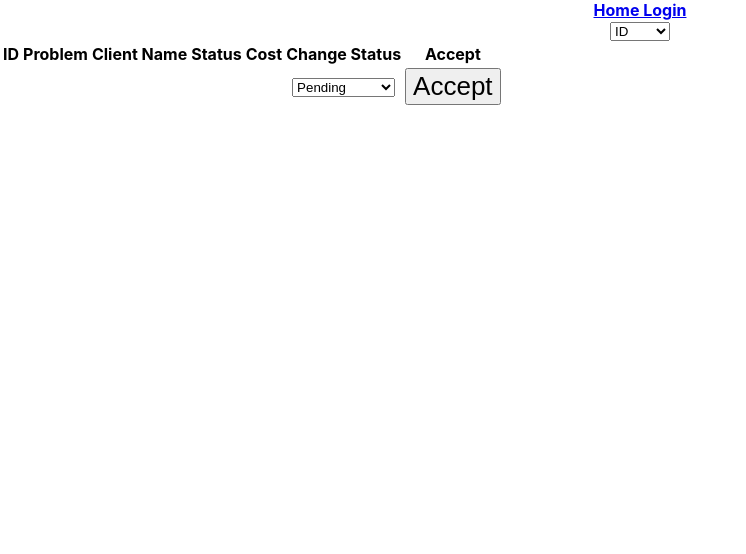
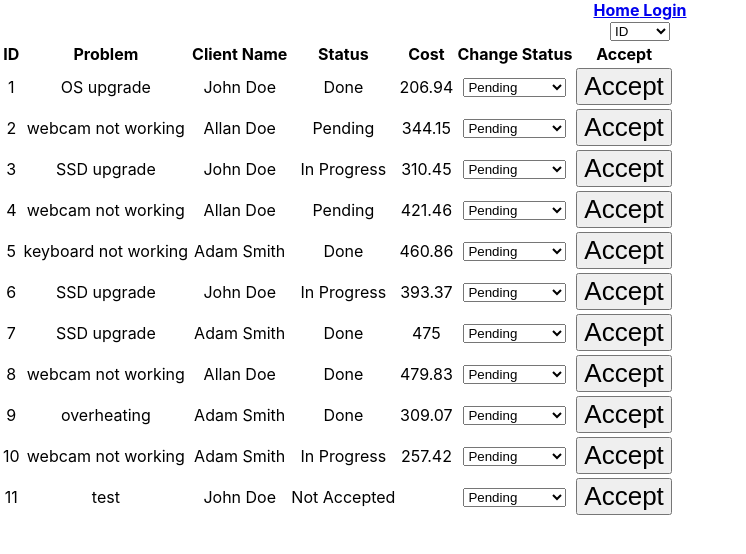
Before and after one commit to Ajay-Maury/Unit-5-C-4, a React (Vite) app: page /orders in a window 1280 px wide. Shown: the top 554 px of the page, without its empty margins (0-746 px from the left). Built offline with nearby package versions, Linux system fonts and the light colour scheme; data requests are answered from the project's data file.

Commit message:
Unit -5 c-4

```diff
--- a/src/components/Login.jsx
+++ b/src/components/Login.jsx
@@ -1,50 +1,45 @@
-import { useContext, useEffect, useState } from "react";
-// import { AuthContext, } from "../context/AuthContext";
+import { useContext, useState} from "react";
 import axios from "axios"
 import { useNavigate } from "react-router-dom";
+import {AuthContext} from "../context/AuthContext"
 export const Login = () => {
-// const {isAuth, toggleAuth}=useContext(AuthContext )
-  const [search, setSearch] = useState("");
+
+  const [name, setName] = useState("");
   const [password, setPassword] = useState("");
-  const [role, setRole] = useState("")
-
-  let Navigate = useNavigate();
-
-  // useEffect(() => {
-  //
-  // }, [getData(search, password)]);
-
+  const navigate=useNavigate();
+  const { handleAuth } = useContext(AuthContext);
   async function getData(username,pass) {
     axios
       .get(`http://localhost:8080/users/?username=${username}&&pass=${pass}`)
       .then(function (response) {
         let userdetails = response.data[0];
-        if (userdetails === undefined)
+        console.log(userdetails);
+        if (userdetails === undefined){
           alert("please check the credentails")
-        console.log(userdetails);
-        setRole(userdetails.role);
-        console.log(role)
-         if (role === "admin") {
-      Navigate(`/orders`);
-    } else if (role === "client") {
-      Navigate("/neworder");
-    }
-      })
+
+        }
+          else if(userdetails.role=="admin"){
+            handleAuth(true)
+
+          (navigate("/orders",{replace:true}))}
+          else{
+            handleAuth(true)
+          (navigate("/neworder",{replace:true}))}
+      }
+       )
       .catch(function (error) {
         // handle error
         console.log(error);
       })
       .then(function () {
         // always executed
-        // console.log(userdetails)
-        // console.log(role)
       });
   }
   return (
     <div>
       <input
         onChange={(e) => {
-          setSearch(e.target.value);
+          setName(e.target.value);
         }}
         className="username"
         type="text"
@@ -64,7 +59,7 @@ export const Login = () => {
       {/* get his role, if role is admin take him to /orders page otherwise take him to /neworder */}
       <button
         onClick={() => {
-          getData(search, password);
+          getData(name, password);
         }}
         className="submit"
       >
--- a/src/components/Nav.jsx
+++ b/src/components/Nav.jsx
@@ -4,8 +4,11 @@ import { Login } from "./Login"
 export const Nav = () => {
     return (
       <>
+        <Link to={"/"}>
+          <strong>Home</strong>
+        </Link>
         <Link to={"/login"}>
-          <strong>Home Login</strong>
+          <strong> Login</strong>
         </Link>
       </>
     );
--- a/src/components/Orders.jsx
+++ b/src/components/Orders.jsx
@@ -1,6 +1,23 @@
+import { useEffect, useState } from "react";
+
 export const Orders = () => {
   //  Get all data when admin logs in and populate it
   // store it in redux
+const [data,setData] = useState([])
+
+   useEffect(() => {
+    getdata();
+
+    return function cleanup() {};
+  }, []);
+
+  async function getdata() {
+    const data = await fetch(`http://localhost:8080/orders`).then((d) =>
+      d.json()
+    );
+    setData(data);
+    // console.log(data);
+  }
 
   return (
     <div>
@@ -25,12 +42,13 @@ export const Orders = () => {
             </tr>
           </thead>
           <tbody>
+           { data.map((e)=>(
             <tr className="orders-row">
-              <td className="id"></td>
-              <td className="problem"></td>
-              <td className="owner"></td>
-              <td className="status"></td>
-              <td className="cost"></td>
+              <td className="id">{e.id}</td>
+              <td className="problem">{e.problem}</td>
+              <td className="owner">{e.owner_name}</td>
+              <td className="status">{e.status}</td>
+              <td className="cost">{e.cost}</td>
               <td className="change-status">
                 {/* Show select dropdown only if status is Not Accepted */}
                 <select className="changeStatus" name="changeStatus">
@@ -46,6 +64,7 @@ export const Orders = () => {
                 <button>Accept</button>
               </td>
             </tr>
+            ))}
           </tbody>
         </table>
       </div>
--- a/src/main.jsx
+++ b/src/main.jsx
@@ -3,14 +3,15 @@ import ReactDOM from 'react-dom/client'
 // import { Provider } from 'react-redux'
 import { BrowserRouter } from 'react-router-dom'
 import App from './App'
+import { AuthContextProvider } from './context/AuthContext'
 import './index.css'
 
 ReactDOM.createRoot(document.getElementById("root")).render(
   <React.StrictMode>
     <BrowserRouter>
-      {/* <Provider> */}
+      <AuthContextProvider>
         <App />
-      {/* </Provider> */}
+      </AuthContextProvider>
     </BrowserRouter>
   </React.StrictMode>
 );
```
